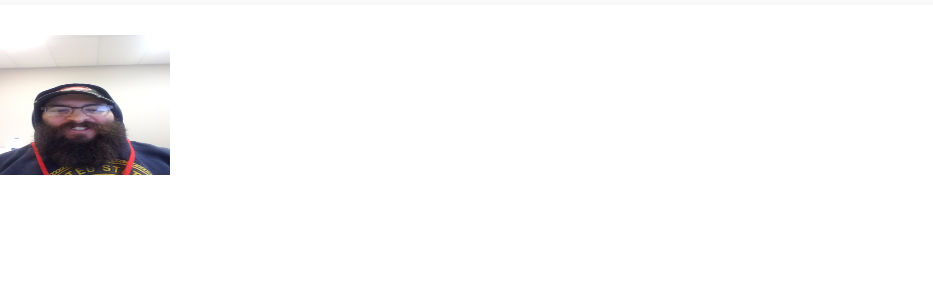
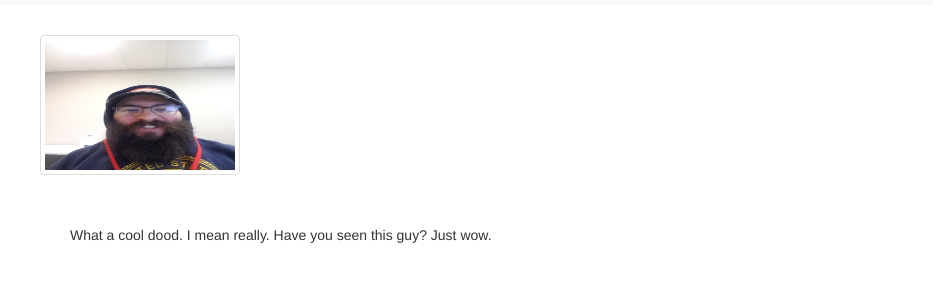
Before and after one commit to axecopfire/RGPage, a plain HTML site: page about-us.html in a window 1280 px wide. Shown: the part 75-356 px from the top of the page, without its empty margins (0-933 px from the left). Drawn offline with nearby package versions, Linux system fonts and the light colour scheme.

Commit message:
pic caption added

```diff
--- a/about-us.html
+++ b/about-us.html
@@ -35,6 +35,9 @@
             </div>
         </nav>
     </div>
-    <img class="shoe-prof" src="images/Schuster's Profile.jpg">
+    <div class="container">
+        <img class="shoe-prof thumbnail" src="images/Schuster's Profile.jpg">
+        <p>What a cool dood. I mean really. Have you seen this guy? Just wow.</p>
+    </div>
 </body>
 </html>
```
